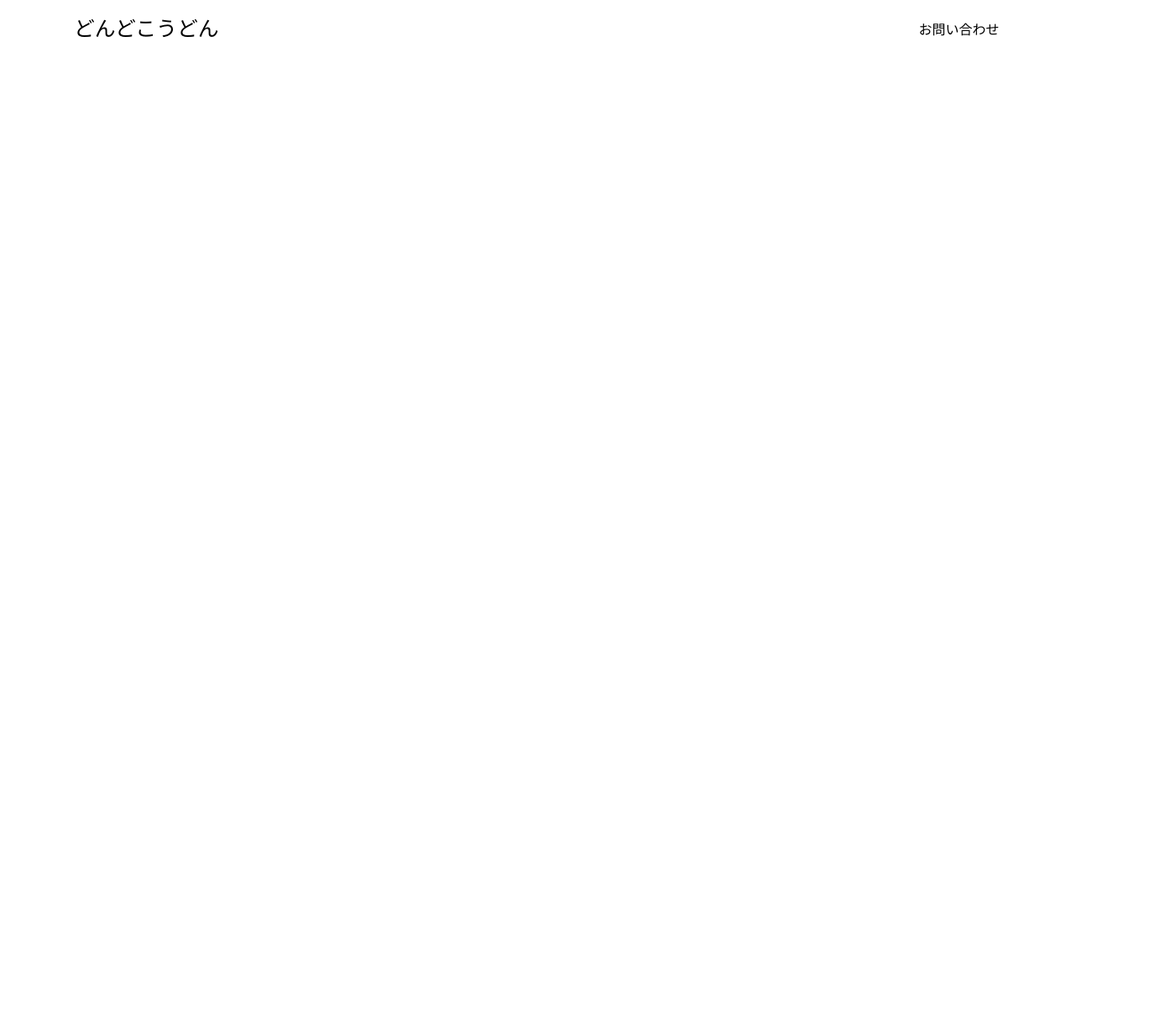
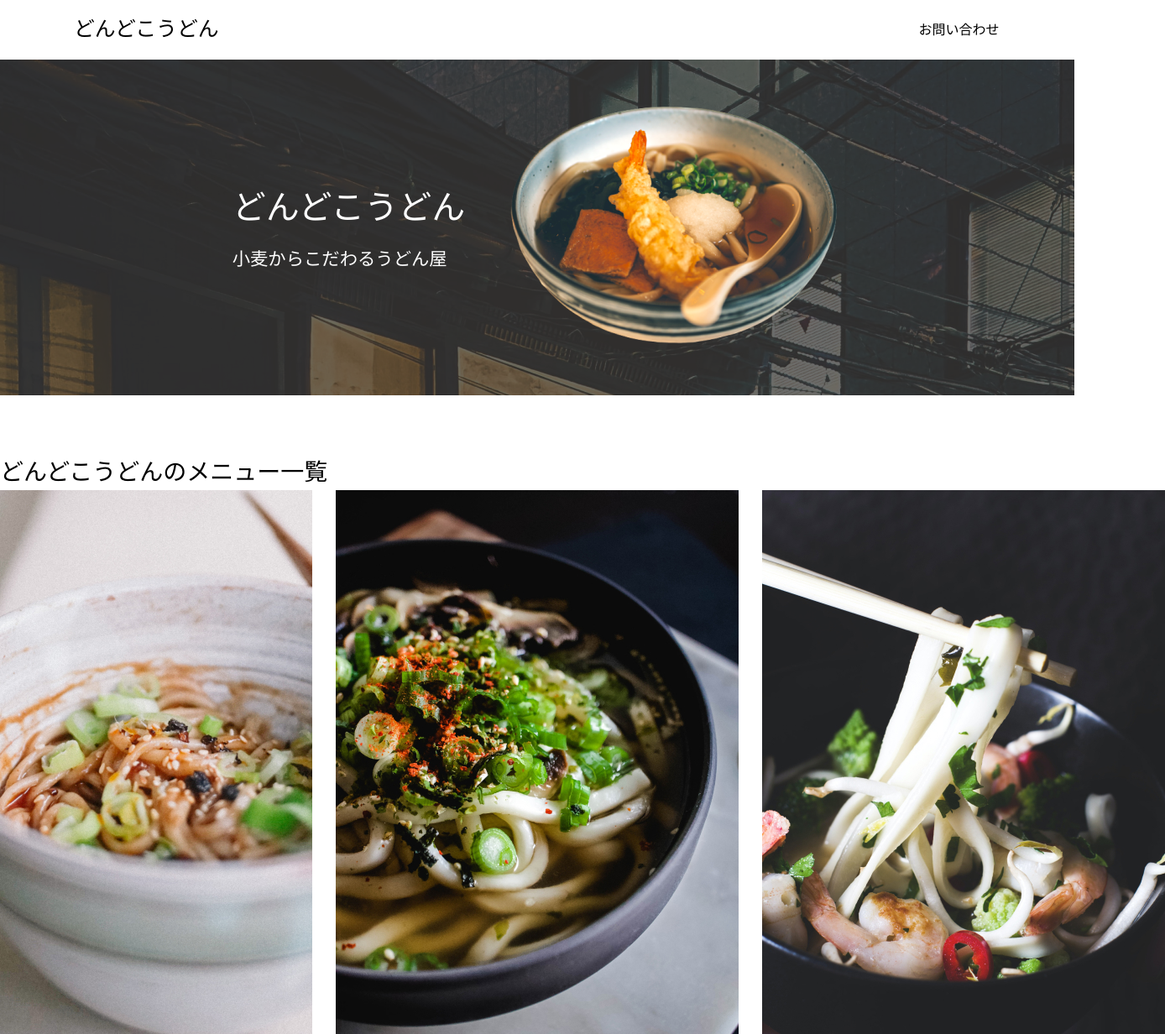
Before and after one commit to ren12123/coding-practice-01, a plain HTML site: page index.html in a window 1280 px wide. Shown: the whole page at 84% size, 1388 px wide, since content can reach past the window. Before the commit the page ends 800 px from the top, so only its background shows below. Drawn offline with Linux system fonts and the light colour scheme; a web font is replaced by a local one.

Commit message:
メニューの骨組み

```diff
--- a/assets/css/style.css
+++ b/assets/css/style.css
@@ -8,12 +8,16 @@ a {
   color: inherit;        /* 親要素の色を引き継ぐ（または #333 などの色を直接指定） */
 }
 
+body {
+    font-family: "Kaisei HarunoUmi", serif;
+}
+
 header {
     background-color: #FFFFFF;
     padding-top: clamp(10px,1.3194vw,19px);
     padding-bottom: clamp(10px,1.3889vw,20px);
-    padding-right: clamp(60px,7vw,100px);
-    padding-left: clamp(60px,6.875vw,99px);
+    padding-right: clamp(20px,7vw,100px);
+    padding-left: clamp(20px,6.875vw,99px);
 }
 
 .header_content {
@@ -25,11 +29,85 @@ header {
 .header_name {
     font-family: "Kaisei HarunoUmi", serif;
     font-size: clamp(20px,1.944vw,28px);
-    line-height: clamp(30px,2.8472vw,41px);
+    line-height: 1.4643;
+}
+
+section {
+    padding-top: 72px;
 }
 
 .header_cv {
     font-family: "Kaisei HarunoUmi", serif;
     font-size: clamp(15px,1.25vw,18px);
-    line-height: clamp(20px,1.81vw,26px);
+    line-height: 1.444;
 }
+
+.hero {
+    background-image: url("../../imges/bg.png"),
+                      url("../../imges/fv-bg.jpg");
+
+    background-size: cover;
+    background-position: center;
+}
+
+section.hero {
+    padding-top: 46px;
+    padding-bottom: 47px;
+}
+
+.hero {
+    display: flex;
+    align-items: center;
+    justify-content: center;
+    gap: 40px;
+}
+
+.hero_content {
+    color: #FFFFFF;
+}
+
+.title {
+    font-size: clamp(40px,3.0556vw,44px);
+    line-height: 1.4545;
+    margin-bottom: clamp(10px,1.11vw,16px);
+}
+
+.sub-title {
+    font-size: clamp(21px,1.667vw,24px);
+}
+
+.udon {
+    width: 100%;
+    height: 100%;
+    max-width: 409px;
+    max-height: 307px;
+    object-fit: cover; /* 画像が歪まないように調整 */
+}
+
+.menu {
+    font-size: 28px;
+    line-height: 1.46;
+}
+
+.menu-picture {
+    display: flex;
+    justify-content: center;
+    gap: clamp(16px,2.22vw,32px);
+}
+
+
+
+@media (max-width: 768px) {
+
+  .hero {
+    display: flex;
+    flex-direction: column;
+    gap: 10px;
+  }
+
+  .udon {
+    width: 100%;    /* 親要素の幅いっぱいに広げる */
+    height: 100%;   /* 比率を維持して高さを自動調整 */
+    max-width: 375px; /* 必要以上に大きくならないようガード */
+  }
+}
--- a/index.html
+++ b/index.html
@@ -17,5 +17,31 @@
             <a class="header_cv" href="#form">お問い合わせ</a>
         </div>
     </header>
+
+    <main>
+        <section class="hero">
+            <div class="hero_content">
+                <p class="title">どんどこうどん</h1>
+                <p class="sub-title">小麦からこだわるうどん屋</h2>
+            </div>
+
+            <img class="udon" src="./imges/fv-picture.png" alt="udon">
+        </section>
+
+        <section class="second">
+            <div class="second_content">
+                <p class="menu">どんどこうどんのメニュー一覧</p>
+
+                <div class="menu-picture">
+                    <img class="left-menu menu-img" src="./imges/menu1-left.jpg" alt="hidari">
+                    <img class="middle-menu menu-img" src="./imges/menu2-middle.jpg" alt="mannaka">
+                    <img class="right-menu menu-img" src="./imges/menu3-right.jpg" alt="migi">
+                </div>
+            </div>
+        </section>
+
+
+    </main>
+
 </body>
 </html>
```
Also changed, not shown: imges/bg.png (added), imges/fv-bg.jpg (added), imges/fv-picture.png (added), imges/menu1-left.jpg (added), imges/menu2-middle.jpg (added), imges/menu3-right.jpg (added).
